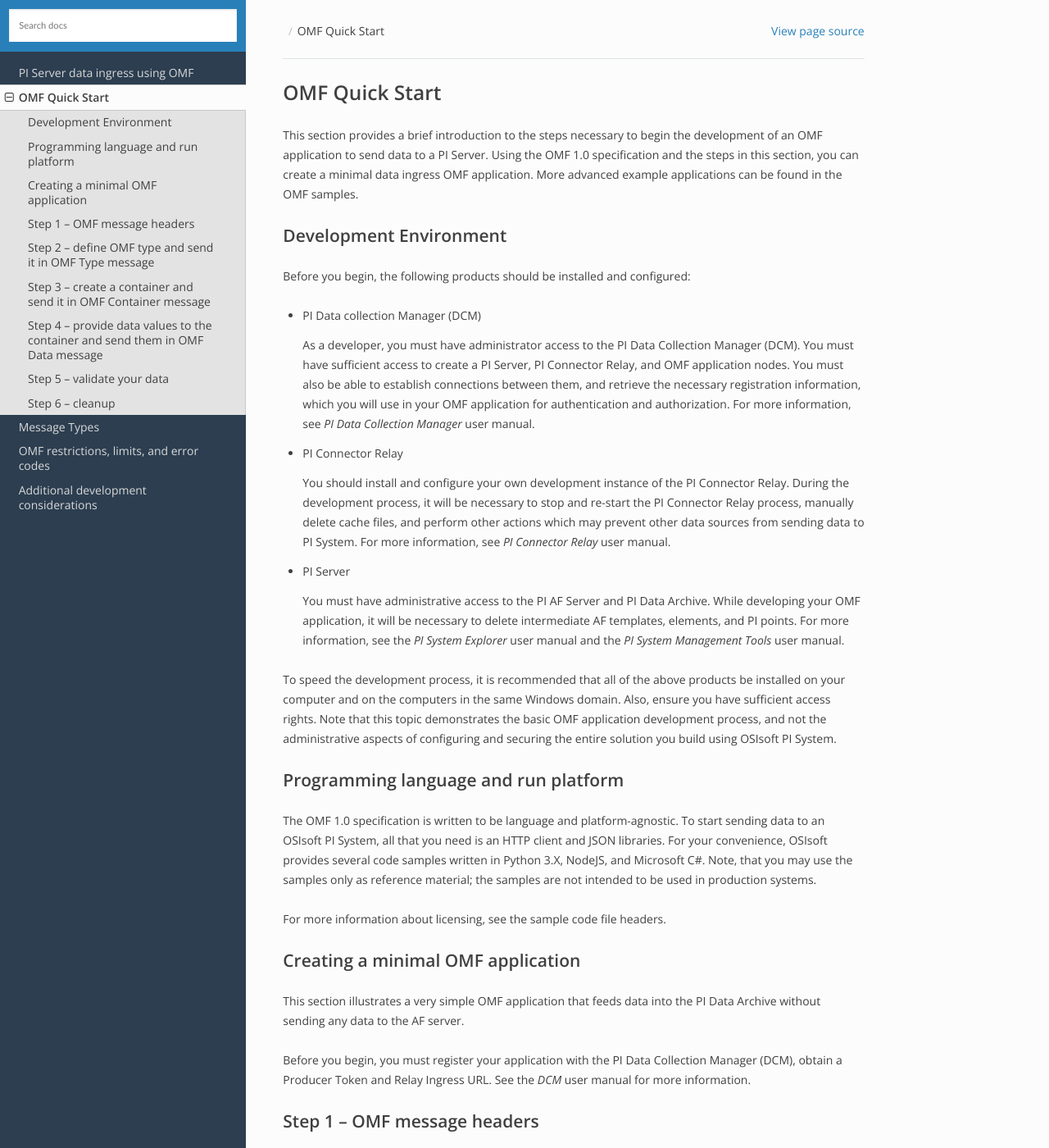
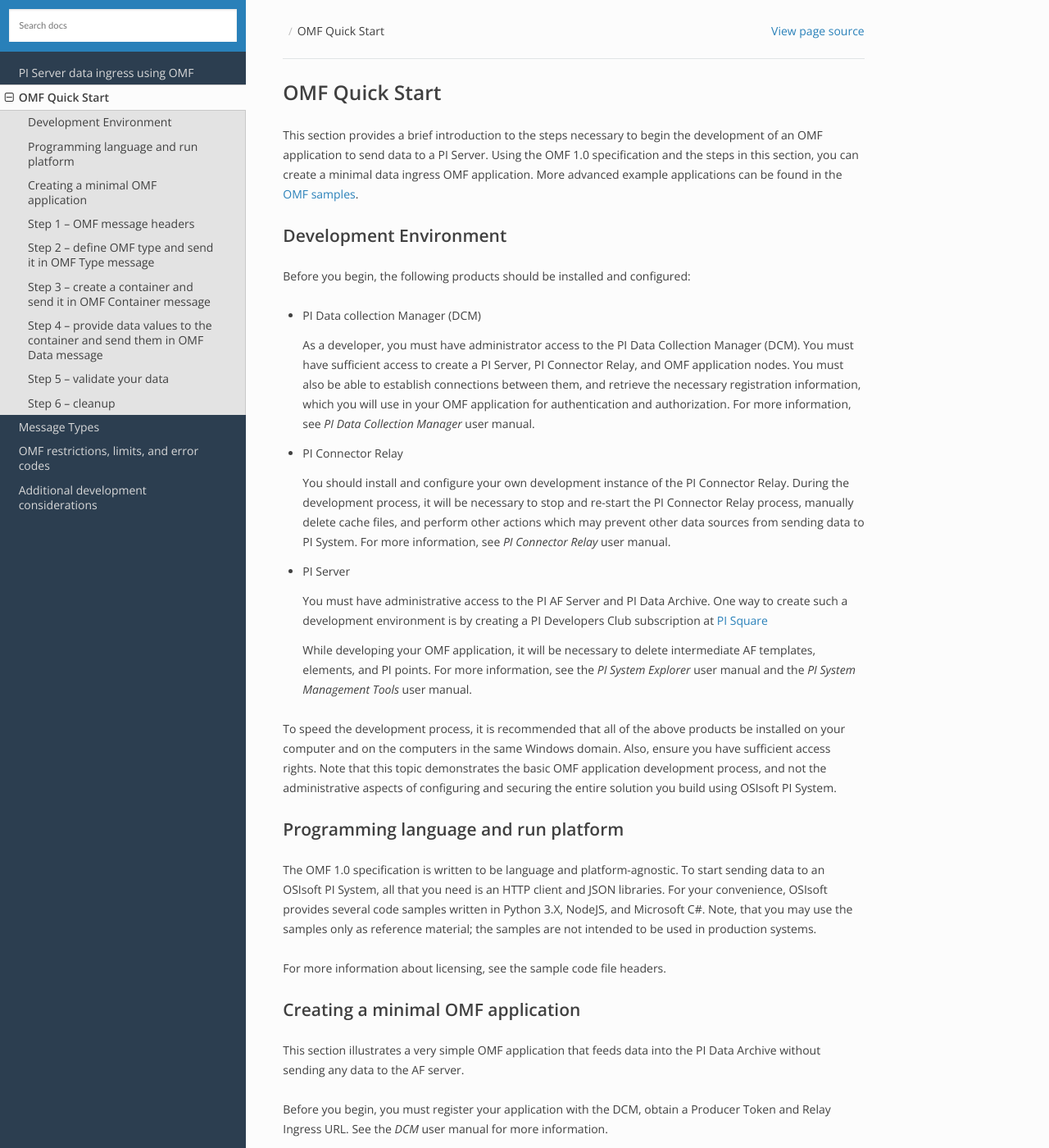
Before and after one commit to osisoft/OMF-Developer-Companion-Guide, a Sphinx documentation site: the page built from docs/OMF_Quick_Start.rst, in a window 1280 px wide and 1400 px high. Shown: the whole window at 82% size. Built offline with Sphinx 7.4.7 and the Read the Docs theme 2.0.0, drawn with Linux system fonts in a browser that asks for light colours; some of the changed text lies outside the part shown.

Commit message:
Update OMF_Quick_Start.rst

```diff
--- a/docs/OMF_Quick_Start.rst
+++ b/docs/OMF_Quick_Start.rst
@@ -6,7 +6,8 @@
 This section provides a brief introduction to the steps necessary to begin the development of an OMF application to send
 data to a PI Server. Using the OMF 1.0
 specification and the steps in this section, you can create a minimal data ingress OMF application. More
-advanced example applications can be found in the OMF samples.
+advanced example applications can be found in the `OMF samples
+<https://github.com/osisoft/Qi-Samples>`_.
 
 
 Development Environment
@@ -32,7 +33,10 @@
 
 * PI Server
 
-  You must have administrative access to the PI AF Server and PI Data Archive. While developing
+  You must have administrative access to the PI AF Server and PI Data Archive. One way to create such a development
+  environment is by creating a PI Developers Club subscription at `PI Square <https://pisquare.osisoft.com/>`_
+
+  While developing
   your OMF application, it will be necessary to delete intermediate AF templates, elements, and PI points. For
   more information, see the *PI System Explorer* user manual and the *PI System Management Tools* user manual.
 
@@ -58,7 +62,7 @@
 This section illustrates a very simple OMF application that feeds data into the PI Data Archive without
 sending any data to the AF server.
 
-Before you begin, you must register your application with the PI Data Collection Manager (DCM),
+Before you begin, you must register your application with the DCM,
 obtain a Producer Token and Relay Ingress URL. See the *DCM* user manual for more information.
 
 Step 1 – OMF message headers
@@ -182,6 +186,7 @@
     "values": [{
       "timestamp": "2018-04-22T22:24:23.430Z",
       "value": 3.14
+      }]
   }]
 
 Note, that the ``values`` property is a JSON array, which can hold multiple values (with different timestamps)
```
Also changed, not shown: other parts of docs/OMF_Quick_Start.rst (+1 -1 lines).
